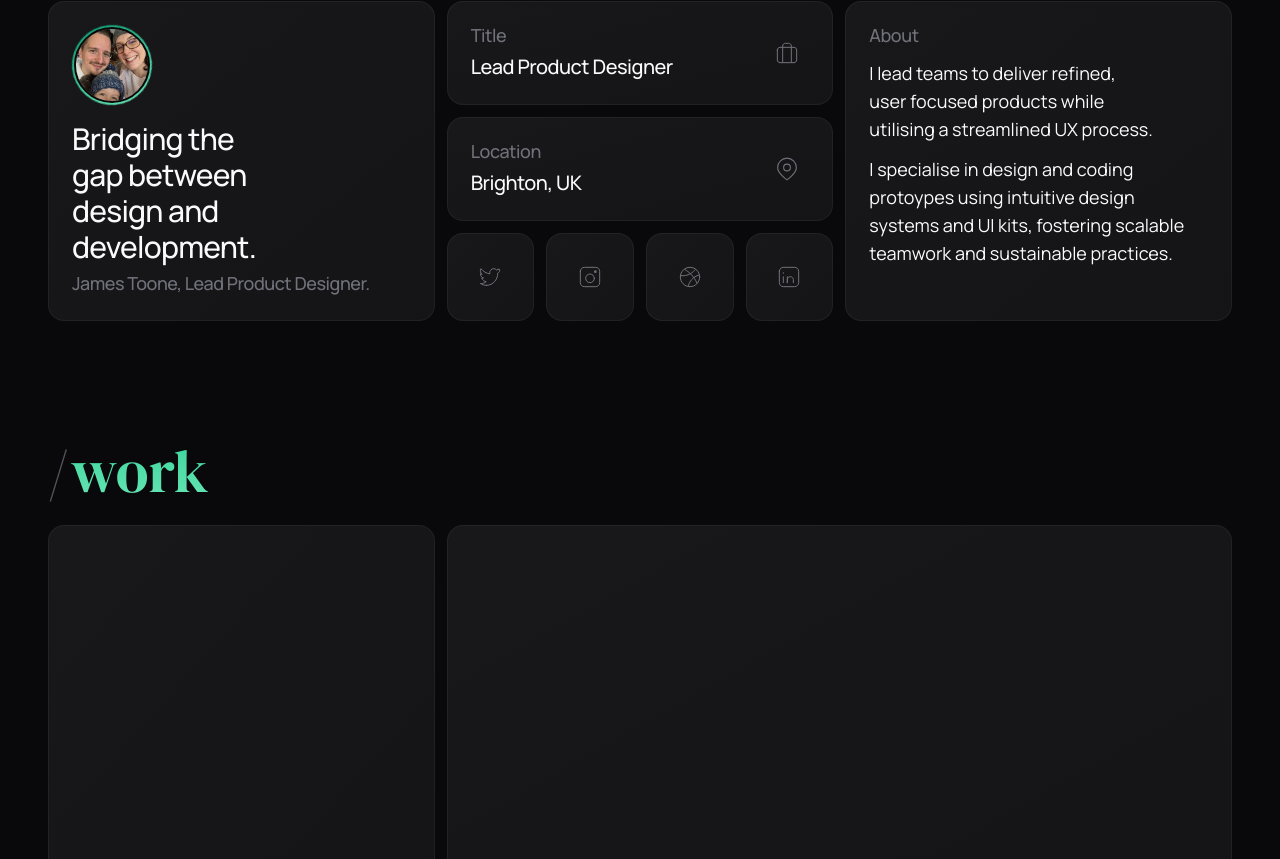
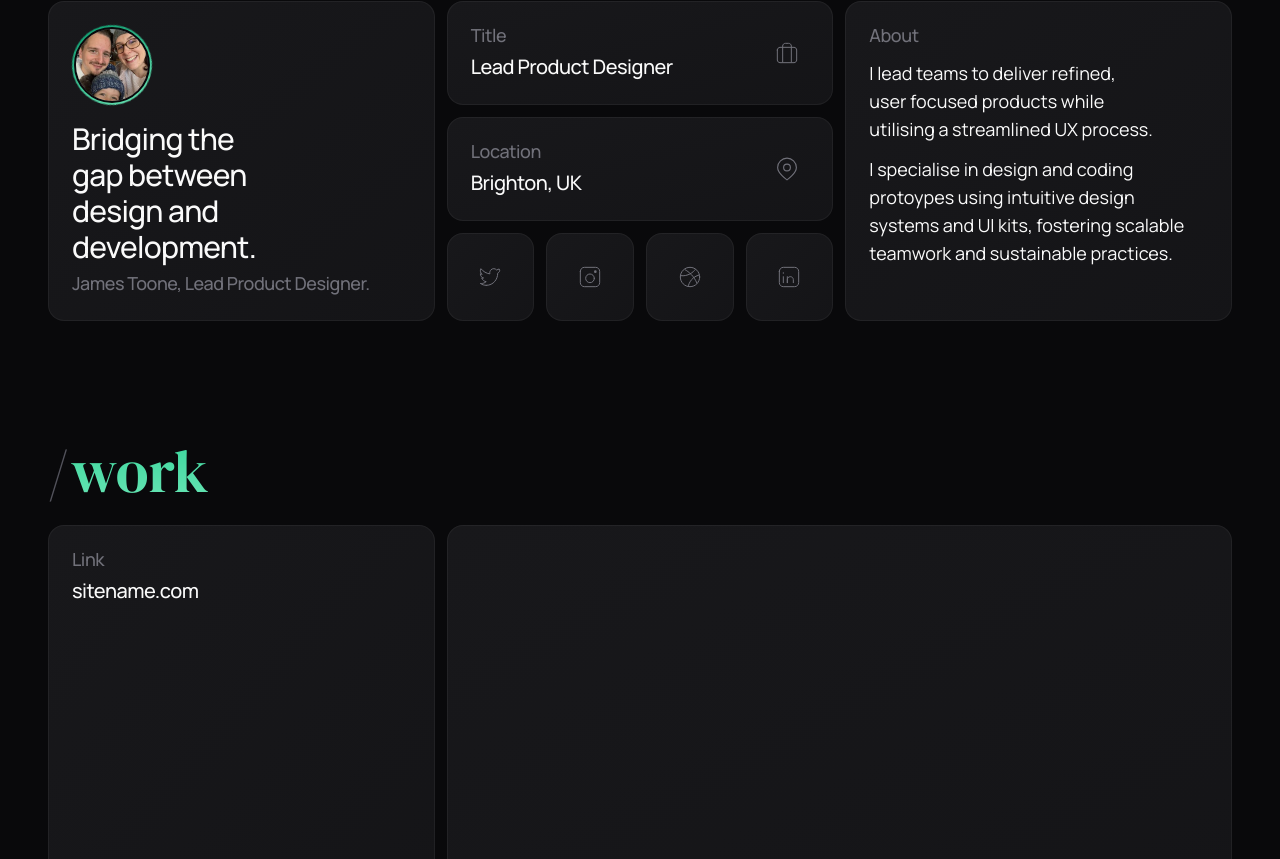
Before and after one commit to 2ne/nextjs-boilerplate, a Next.js app: page / in a window 1280 px wide. Shown: the part 241-1100 px from the top of the page. Built offline with nearby package versions, Linux system fonts and the light colour scheme.

Commit message:
Update page.tsx

```diff
--- a/app/page.tsx
+++ b/app/page.tsx
@@ -181,7 +181,12 @@ export default function Home() {
       <section className="mx-auto w-full max-w-lg xl:max-w-7xl p-6 pt-3 xl:p-12">
         <Title label="work" />
         <div className="grid grid-cols-1 gap-3 xl:grid-cols-12">
-          <div className="relative overflow-clip rounded-2xl bg-gradient-to-tl from-zinc-900/75 to-zinc-900 p-6 ring-1 ring-inset ring-zinc-50/5 xl:col-span-4"></div>
+          <div className="relative overflow-clip rounded-2xl bg-gradient-to-tl from-zinc-900/75 to-zinc-900 p-6 ring-1 ring-inset ring-zinc-50/5 xl:col-span-4">
+            <div className="col-span-3 -mt-1 space-y-1">
+              <div className="text-base sm:text-lg font-medium tracking-tight text-zinc-500">Link</div>
+              <div className="text-base sm:text-lg font-medium tracking-tight xl:text-xl">sitename.com</div>
+            </div>
+          </div>
           <div className="relative overflow-clip rounded-2xl bg-gradient-to-tl from-zinc-900/75 to-zinc-900 p-6 ring-1 ring-inset ring-zinc-50/5 xl:col-span-8 aspect-video"></div>
         </div>
       </section>
```
